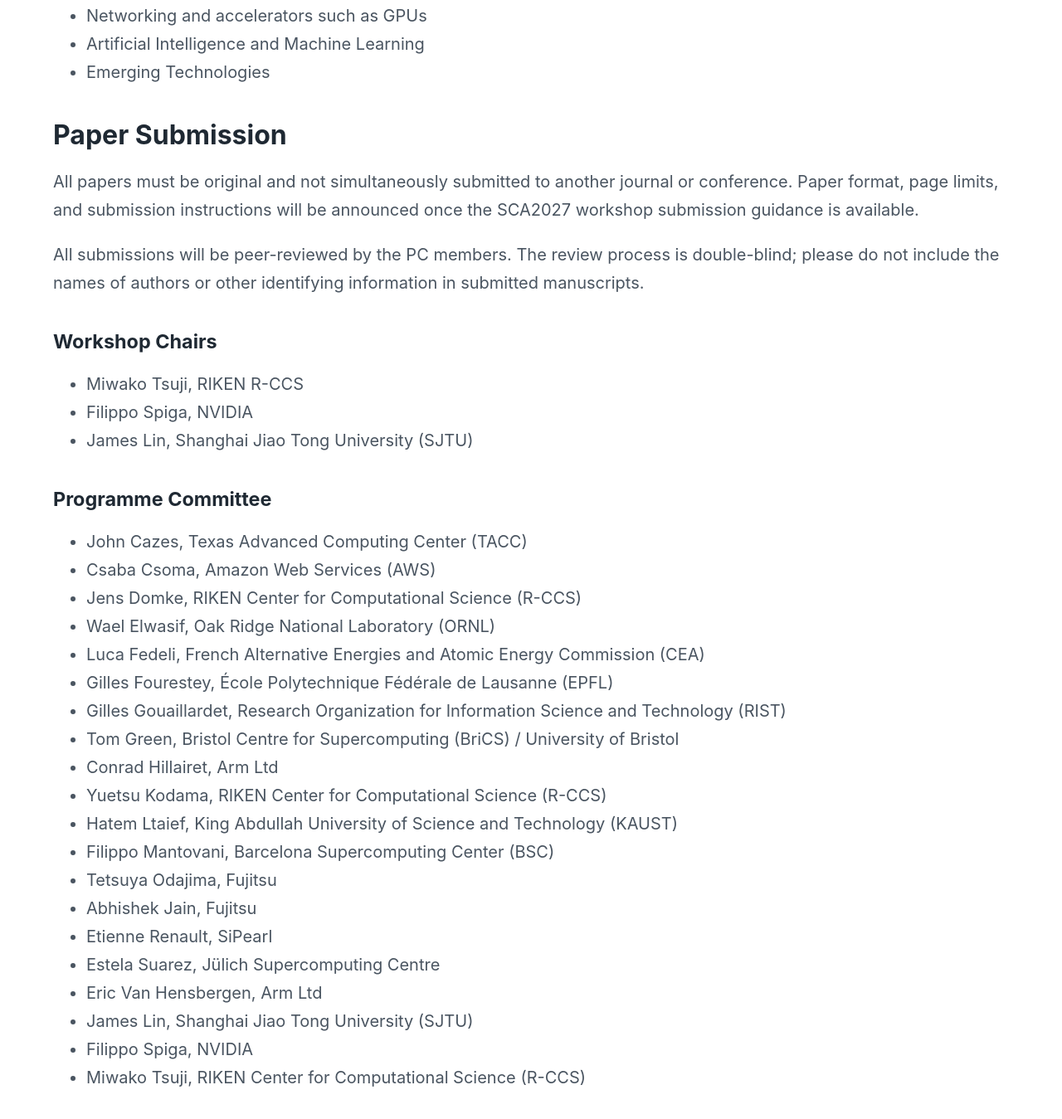
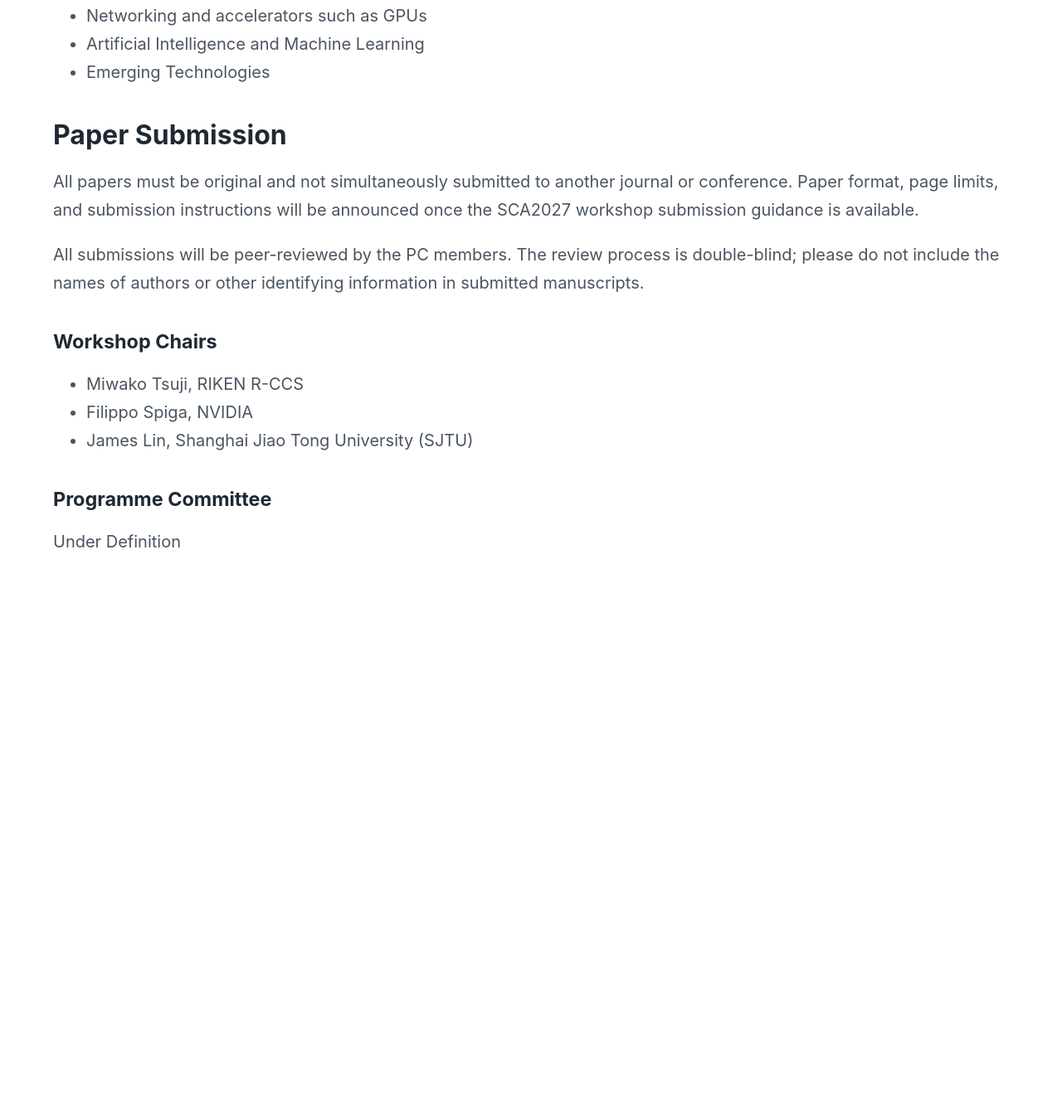
Before and after one commit to IWAHPCE/iwahpce.github.io, a Jekyll site: the page built from index.md, in a window 1280 px wide and 1400 px high, scrolled down 1973 px. Shown: the top 1349 px of the window at 83% size. Built offline with Jekyll 4.4.1, drawn with Linux system fonts in a browser that asks for light colours; after the commit the page ends 2727 px from its top, so only the background shows below that.

Commit message:
Update programme committee status

```diff
--- a/index.md
+++ b/index.md
@@ -55,23 +55,4 @@ All submissions will be peer-reviewed by the PC members. The review process is d
 
 ### Programme Committee
 
-- John Cazes, Texas Advanced Computing Center (TACC)
-- Csaba Csoma, Amazon Web Services (AWS)
-- Jens Domke, RIKEN Center for Computational Science (R-CCS)
-- Wael Elwasif, Oak Ridge National Laboratory (ORNL)
-- Luca Fedeli, French Alternative Energies and Atomic Energy Commission (CEA)
-- Gilles Fourestey, École Polytechnique Fédérale de Lausanne (EPFL)
-- Gilles Gouaillardet, Research Organization for Information Science and Technology (RIST)
-- Tom Green, Bristol Centre for Supercomputing (BriCS) / University of Bristol
-- Conrad Hillairet, Arm Ltd
-- Yuetsu Kodama, RIKEN Center for Computational Science (R-CCS)
-- Hatem Ltaief, King Abdullah University of Science and Technology (KAUST)
-- Filippo Mantovani, Barcelona Supercomputing Center (BSC)
-- Tetsuya Odajima, Fujitsu
-- Abhishek Jain, Fujitsu
-- Etienne Renault, SiPearl
-- Estela Suarez, Jülich Supercomputing Centre
-- Eric Van Hensbergen, Arm Ltd
-- James Lin, Shanghai Jiao Tong University (SJTU)
-- Filippo Spiga, NVIDIA
-- Miwako Tsuji, RIKEN Center for Computational Science (R-CCS)
+Under Definition
```
